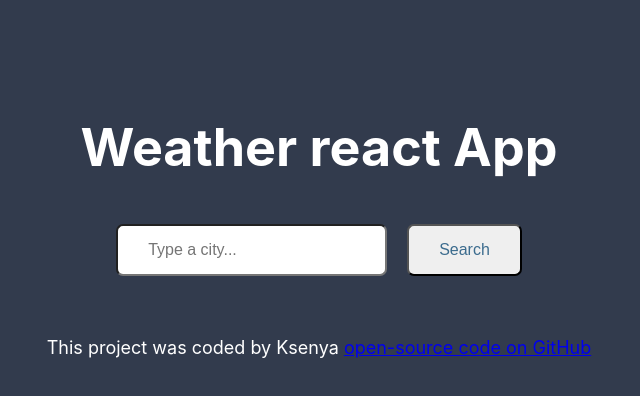
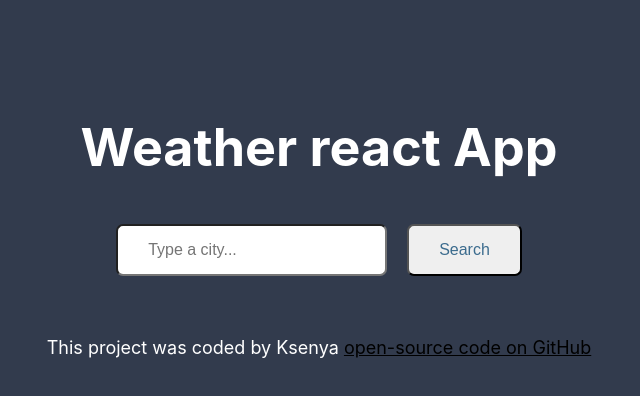
Before and after one commit to Ksenya25/weather-react-app, a React (Create React App) app: page / in a window 1280 px wide. Shown: the top 396 px of the page, without its empty margins (321-961 px from the left). Built offline with nearby package versions, Linux system fonts and the light colour scheme.

Commit message:
Update App.css

```diff
--- a/src/App.css
+++ b/src/App.css
@@ -77,3 +77,11 @@ form input {
   justify-content: center;
   font-size: calc(10px + 1vmin);
 }
+a {
+  text-decoration: underline;
+  color: #000;
+}
+a:hover {
+  color: #8e82e0;
+  text-decoration: none;
+}
```
